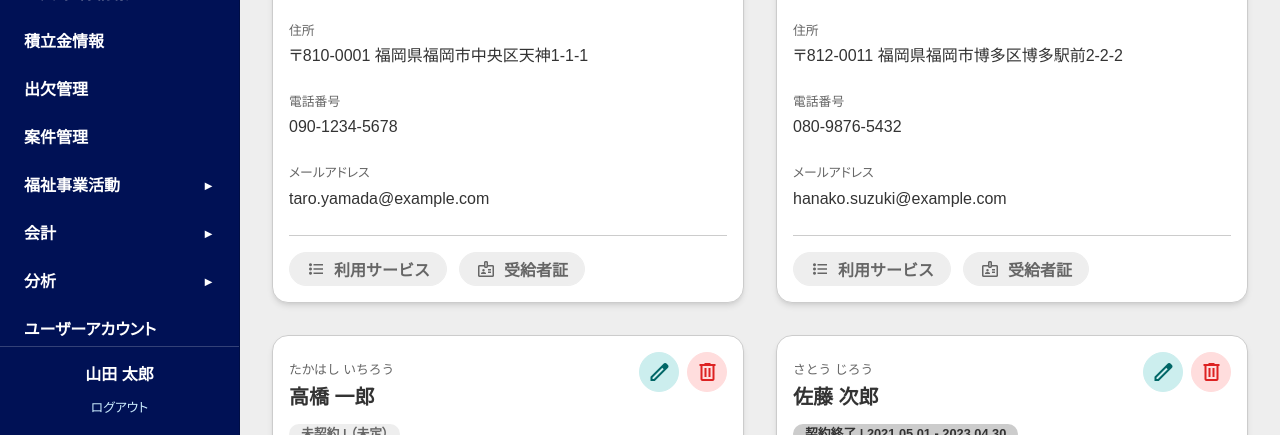
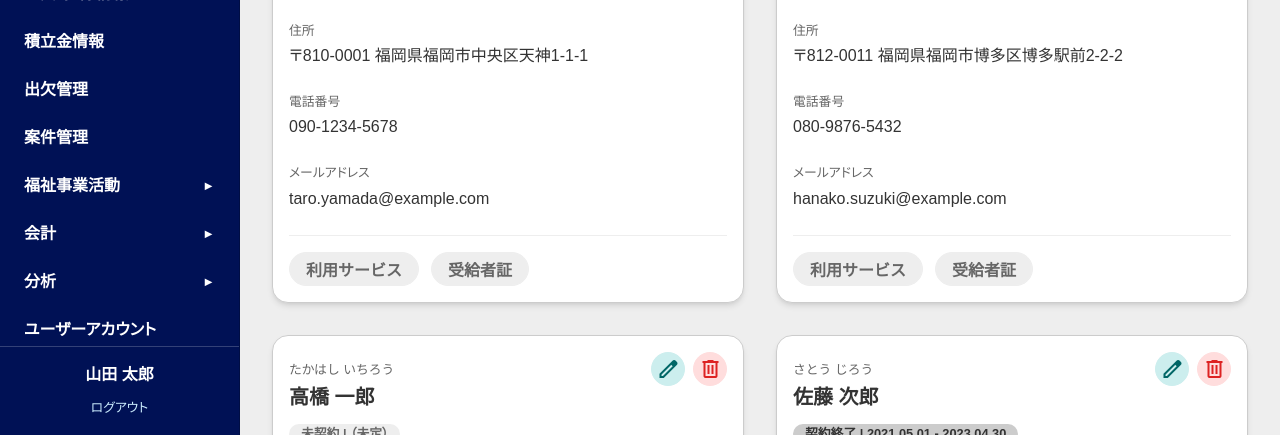
Before and after one commit to megdisc/p2508e, a plain HTML site: page members.html in a window 1280 px wide. Shown: the part 365-800 px from the top of the page. Drawn offline with nearby package versions, Linux system fonts and the light colour scheme.

Commit message:
251115-108

```diff
--- a/members.html
+++ b/members.html
@@ -203,13 +203,11 @@
                                 </div>
                             </dl>
 
-                            <div style="margin-top: var(--spacing-4); padding-top: var(--spacing-4); border-top: var(--border-default); display: flex; flex-wrap: wrap; gap: var(--spacing-3);">
+                            <div style="margin-top: var(--spacing-4); padding-top: var(--spacing-4); border-top: var(--border-subtle); display: flex; flex-wrap: wrap; gap: var(--spacing-3);">
                                 <button class="btn btn-neutral" onclick="showModal('modal-service-1')">
-                                    <span class="material-symbols-outlined" style="font-size: 1.25em; margin-right: var(--spacing-2);">format_list_bulleted</span>
                                     利用サービス
                                 </button>
                                 <button class="btn btn-neutral" onclick="showModal('modal-certificate-1')">
-                                    <span class="material-symbols-outlined" style="font-size: 1.25em; margin-right: var(--spacing-2);">badge</span>
                                     受給者証
                                 </button>
                             </div>
@@ -248,13 +246,11 @@
                                 </div>
                             </dl>
 
-                            <div style="margin-top: var(--spacing-4); padding-top: var(--spacing-4); border-top: var(--border-default); display: flex; flex-wrap: wrap; gap: var(--spacing-3);">
+                            <div style="margin-top: var(--spacing-4); padding-top: var(--spacing-4); border-top: var(--border-subtle); display: flex; flex-wrap: wrap; gap: var(--spacing-3);">
                                 <button class="btn btn-neutral" onclick="showModal('modal-service-2')">
-                                    <span class="material-symbols-outlined" style="font-size: 1.25em; margin-right: var(--spacing-2);">format_list_bulleted</span>
                                     利用サービス
                                 </button>
                                 <button class="btn btn-neutral" onclick="showModal('modal-certificate-2')">
-                                    <span class="material-symbols-outlined" style="font-size: 1.25em; margin-right: var(--spacing-2);">badge</span>
                                     受給者証
                                 </button>
                             </div>
@@ -293,13 +289,11 @@
                                 </div>
                             </dl>
 
-                            <div style="margin-top: var(--spacing-4); padding-top: var(--spacing-4); border-top: var(--border-default); display: flex; flex-wrap: wrap; gap: var(--spacing-3);">
+                            <div style="margin-top: var(--spacing-4); padding-top: var(--spacing-4); border-top: var(--border-subtle); display: flex; flex-wrap: wrap; gap: var(--spacing-3);">
                                 <button class="btn btn-neutral" onclick="showModal('modal-service-3')">
-                                    <span class="material-symbols-outlined" style="font-size: 1.25em; margin-right: var(--spacing-2);">format_list_bulleted</span>
                                     利用サービス
                                 </button>
                                 <button class="btn btn-neutral" onclick="showModal('modal-certificate-3')">
-                                    <span class="material-symbols-outlined" style="font-size: 1.25em; margin-right: var(--spacing-2);">badge</span>
                                     受給者証
                                 </button>
                             </div>
@@ -338,13 +332,11 @@
                                 </div>
                             </dl>
 
-                            <div style="margin-top: var(--spacing-4); padding-top: var(--spacing-4); border-top: var(--border-default); display: flex; flex-wrap: wrap; gap: var(--spacing-3);">
+                            <div style="margin-top: var(--spacing-4); padding-top: var(--spacing-4); border-top: var(--border-subtle); display: flex; flex-wrap: wrap; gap: var(--spacing-3);">
                                 <button class="btn btn-neutral" onclick="showModal('modal-service-4')">
-                                    <span class="material-symbols-outlined" style="font-size: 1.25em; margin-right: var(--spacing-2);">format_list_bulleted</span>
                                     利用サービス
                                 </button>
                                 <button class="btn btn-neutral" onclick="showModal('modal-certificate-4')">
-                                    <span class="material-symbols-outlined" style="font-size: 1.25em; margin-right: var(--spacing-2);">badge</span>
                                     受給者証
                                 </button>
                             </div>
--- a/ui.css
+++ b/ui.css
@@ -154,11 +154,12 @@
 
 /* (★) アイコンボタン (ベース形状) */
 .btn.btn-icon {
-    width: 2.5rem; /* 40px */
-    height: 2.5rem; /* 40px */
+    /* ★変更: 高さを通常ボタンに合わせる (約34px) */
+    width: 2.125rem; /* 34px */
+    height: 2.125rem; /* 34px */
     padding: 0; /* (★) paddingリセット */
     border-radius: 50%; /* (★) 円形 */
-    font-size: 1.25rem; /* アイコンサイズ (20px) */
+    font-size: 1.25rem; /* ★変更: アイコンサイズ 20px */
 
     /* (★★) アイコンフォントをflexコンテナで中央揃えするための調整 */
     line-height: 1;
@@ -207,6 +208,7 @@
 .btn.btn-icon > span {
     position: relative;
     left: 0.5px;
+    /* ★ 調整用の font-size 削除 */
 }
 
 /* -------------------------------------- */
@@ -337,7 +339,7 @@ input[type="number"].input-field {
 
     /* ↓ コメントを解除して、テーブルコンテナ自身の罫線を有効化 */
     border: var(--border-width-sm) solid var(--color-table-container-border);
-    border-radius: var(--radius-card);
+    border-radius: var(--radius-card); /* ★変更 (globals.css に合わせて lg) */
 }
 
 .table {
```
